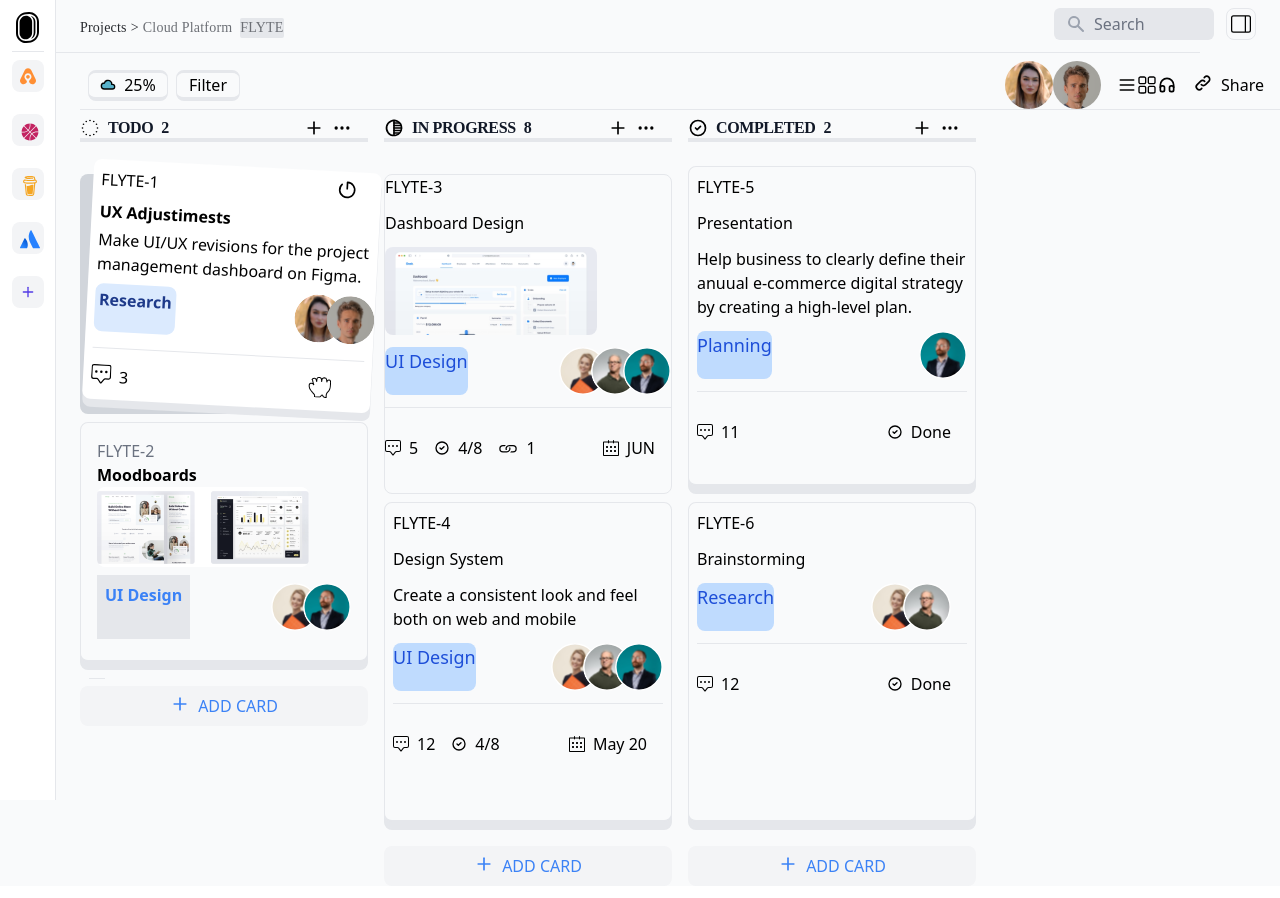
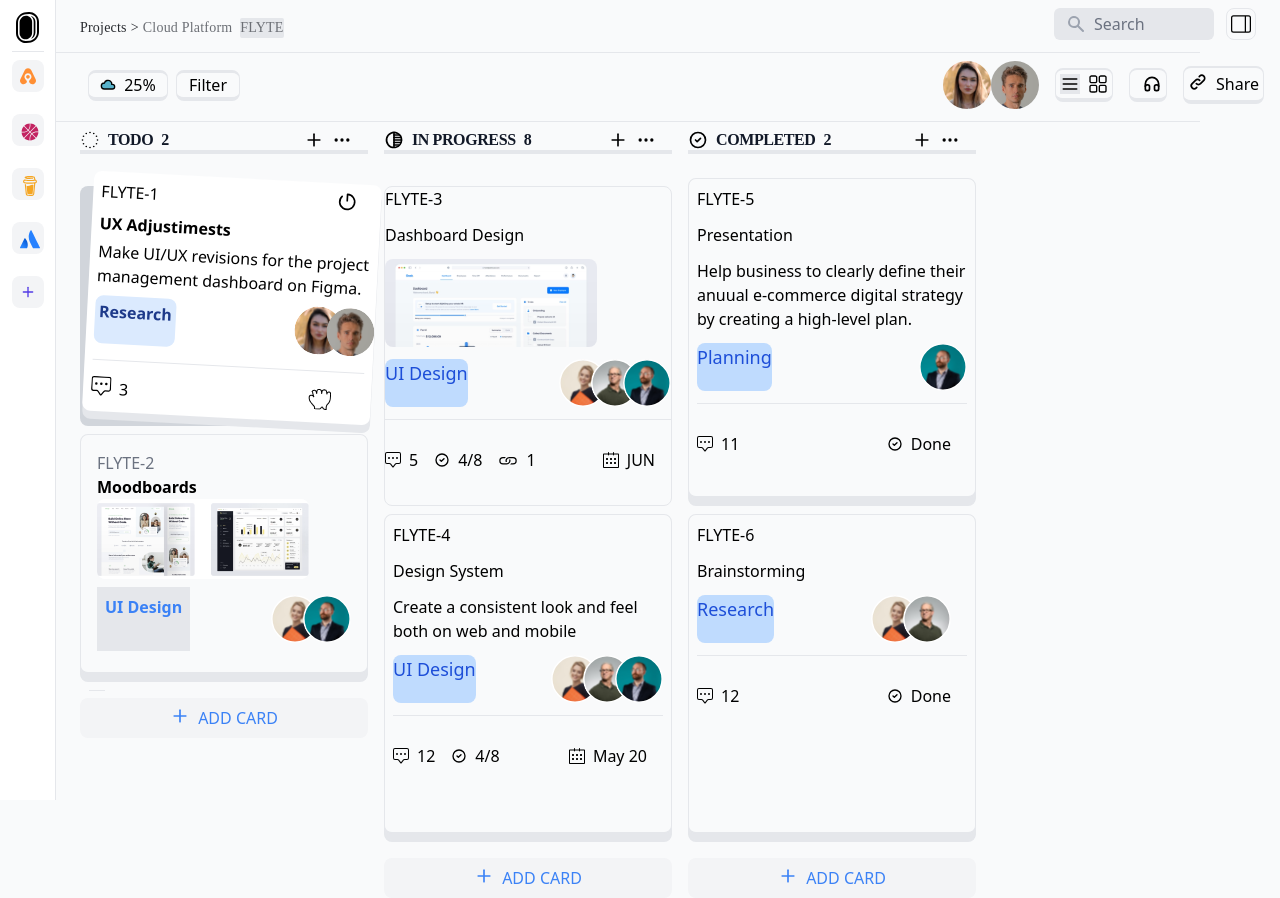
Before and after one commit to digitalsimboja/test-ui, a Next.js app: page / in a window 1280 px wide. Built offline with nearby package versions, Linux system fonts and the light colour scheme; a web font is replaced by a local one.

Commit message:
updates top bar

```diff
--- a/components/TopBar.tsx
+++ b/components/TopBar.tsx
@@ -27,15 +27,15 @@ const TopBar = () => {
             alt=""
           />
         </div>
-        <div className="flex justify-between ml-4 items-center">
-          <div className="flex justify-between  rounded-sm">
-            <TbMenu2 size={20} />
-            <RxDashboard size={20} />
+        <div className="flex justify-between ml-4  items-center">
+          <div className="flex justify-between rounded-lg border border-b-[4px] border-t-[2px] p-1">
+            <TbMenu2 className="bg-gray-200 " size={20} />
+            <RxDashboard className="ml-2" size={20} />
           </div>
-          <div className="ml-4rounded-sm">
-            <TbHeadphones size={20} />
+          <div className="ml-4 rounded-lg border border-b-[4px] border-t-[2px] p-1 items-center">
+            <TbHeadphones className="ml-2" size={20} />
           </div>
-          <div className=" flex justify-between ml-4 rounded-sm">
+          <div className="flex justify-between ml-4 rounded-lg  border border-t-[2px] border-b-[4px] p-1">
             <TbLink size={20} />
             <p className="ml-2">Share</p>
           </div>
--- a/pages/index.js
+++ b/pages/index.js
@@ -17,7 +17,7 @@ export default function Home() {
         <Header />
         <hr  className="mt-3 w-full -ml-20" />
         <TopBar />
-        <hr />
+        <hr  className="mt-3 w-full -ml-20" />
         <StatusBar />
         <Layout />
       </main>
```
